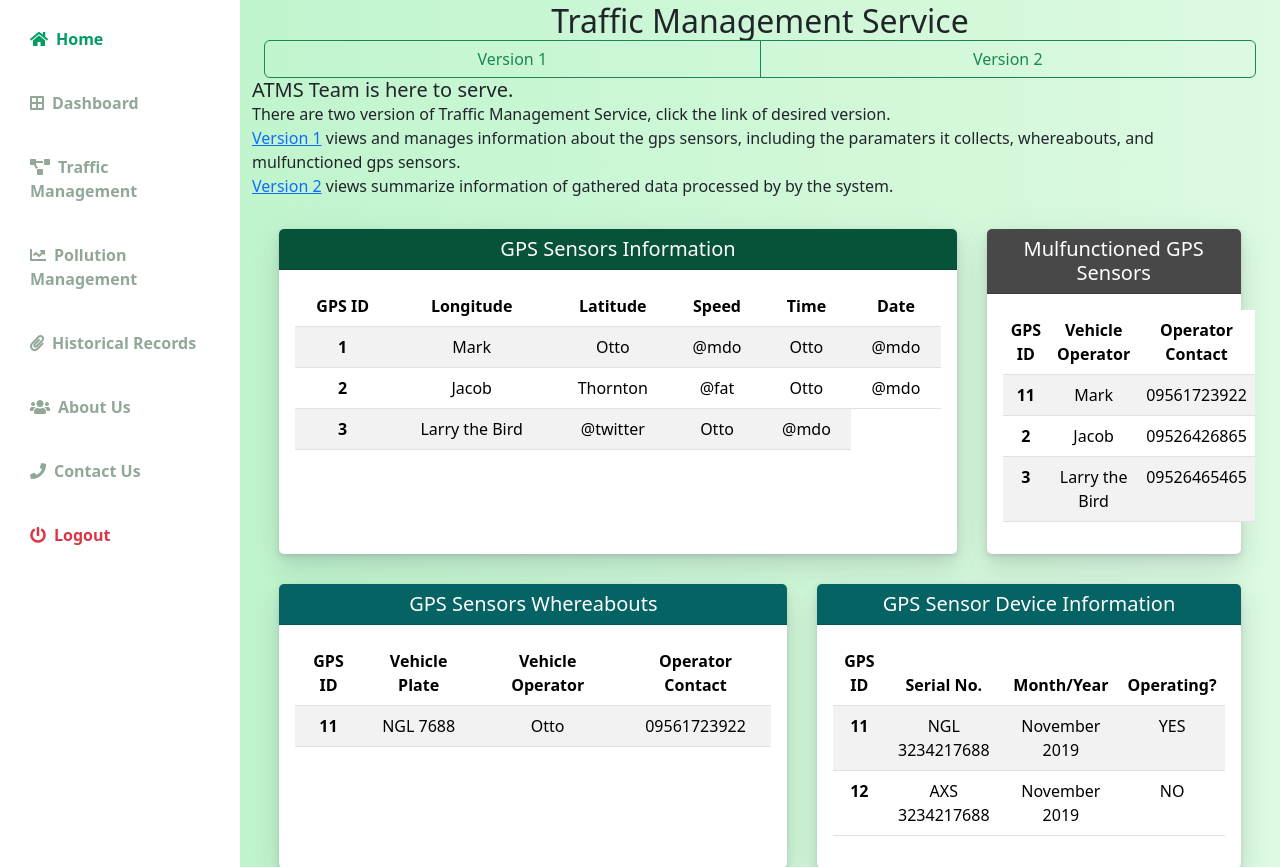
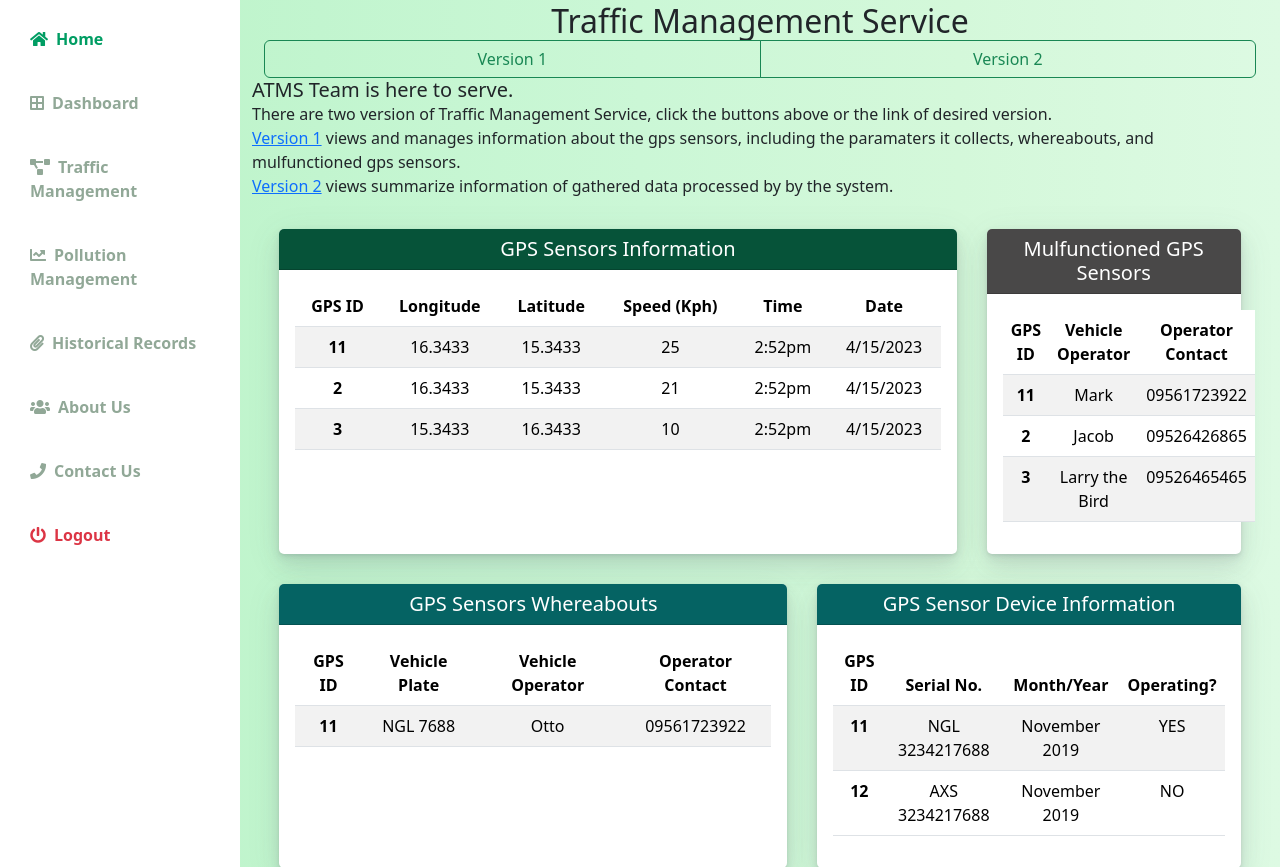
Before and after one commit to PradoJohn/ATMS, a Django app: page /traffic_management/ in a window 1280 px wide. Shown: the part 94-961 px from the top of the page. Run offline with Django 4.2, Linux system fonts and the light colour scheme; some libraries are stand-ins or nearby versions.

Commit message:
Refined Template

```diff
--- a/atmsapp/templates/menu/home.html
+++ b/atmsapp/templates/menu/home.html
@@ -57,7 +57,7 @@
                 <div class="card-body">
                 <h5 class="card-title">Traffic Management Service</h5>
                 <p class="card-text">This feature manages information related to traffic. </p>
-                <a href="#" class="btn btn-success">Get Started</a>
+                <a href="{% url 'traffic_management'%}" class="btn btn-success">Get Started</a>
                 </div>
             </div>
             </div>
@@ -73,7 +73,7 @@
                 <div class="card-body">
                 <h5 class="card-title">Air Pollution Management Service</h5>
                 <p class="card-text">This feature manages information related to air pollution. </p>
-                <a href="#" class="btn btn-success">Get Started</a>
+                <a href="{% url 'pollution_management'%}" class="btn btn-success">Get Started</a>
                 </div>
             </div>
             </div>
--- a/atmsapp/templates/menu/traffic_management.html
+++ b/atmsapp/templates/menu/traffic_management.html
@@ -21,7 +21,7 @@
     <div class="card-body">
         <h5 class="card-title">ATMS Team is here to serve.</h5>
         <p>
-            There are two version of Traffic Management Service, click the link
+            There are two version of Traffic Management Service, click the buttons above or the link
             of desired version.<br>
             <a href="{% url 'traffic_management' %}">Version 1</a> views and manages information about the gps sensors, including the paramaters it collects,
             whereabouts, and mulfunctioned gps sensors. <br>
@@ -42,7 +42,7 @@
                     <th >GPS ID</th>
                     <th >Longitude</th>
                     <th >Latitude</th>
-                    <th >Speed</th>
+                    <th >Speed (Kph)</th>
                     <th >Time</th>
                     <th >Date</th>
 
@@ -50,27 +50,28 @@
                 </thead>
                 <tbody>
                   <tr>
-                    <th scope="row">1</th>
-                    <td>Mark</td>
-                    <td>Otto</td>
-                    <td>@mdo</td>
-                    <td>Otto</td>
-                    <td>@mdo</td>
+                    <th scope="row">11</th>
+                    <td>16.3433</td>
+                    <td>15.3433</td>
+                    <td>25</td>
+                    <td>2:52pm</td>
+                    <td>4/15/2023</td>
                   </tr>
                   <tr>
                     <th scope="row">2</th>
-                    <td>Jacob</td>
-                    <td>Thornton</td>
-                    <td>@fat</td>
-                    <td>Otto</td>
-                    <td>@mdo</td>
+                    <td>16.3433</td>
+                    <td>15.3433</td>
+                    <td>21</td>
+                    <td>2:52pm</td>
+                    <td>4/15/2023</td>
                   </tr>
                   <tr>
                     <th scope="row">3</th>
-                    <td >Larry the Bird</td>
-                    <td>@twitter</td>
-                    <td>Otto</td>
-                    <td>@mdo</td>
+                    <td >15.3433</td>
+                    <td>16.3433</td>
+                    <td>10</td>
+                    <td>2:52pm</td>
+                    <td>4/15/2023</td>
                   </tr>
                 </tbody>
               </table>
--- a/atmsapp/templates/menu/traffic_management2.html
+++ b/atmsapp/templates/menu/traffic_management2.html
@@ -17,7 +17,7 @@
         <div class="card-body">
             <h5 class="card-title">ATMS Team is here to serve.</h5>
             <p>
-                There are two version of Traffic Management Service, click the link
+                There are two version of Traffic Management Service, click the buttons above or the link
                 of desired version.<br>
                 <a href="{% url 'traffic_management' %}">Version 1</a> views and manages information about the gps sensors, including the paramaters it collects,
                 whereabouts, and mulfunctioned gps sensors. <br>
--- a/atmsapp/templates/sidebar.html
+++ b/atmsapp/templates/sidebar.html
@@ -21,7 +21,7 @@
         <a href="{% url 'contact' %}" class="list-group-item list-group-item-action bg-transparent second-text fw-bold"><i
                 class="fa fa-phone me-2"></i>Contact Us</a>
 
-        <a href="{% url 'index' %}" class="list-group-item list-group-item-action bg-transparent text-danger fw-bold"><i
+        <a href="{% url 'login' %}" class="list-group-item list-group-item-action bg-transparent text-danger fw-bold"><i
                 class="fas fa-power-off me-2"></i>Logout</a>
     </div>
 </div>
--- a/atmsapp/views.py
+++ b/atmsapp/views.py
@@ -9,7 +9,7 @@ def dashboard(request):
     return render(request, 'menu/dashboard.html', {})
 
 def index(request):
-    return render(request, 'login_message.html', {})
+    return render(request, 'menu/home.html', {})
 
 def traffic_management(request):
     return render(request, 'menu/traffic_management.html', {})
```
Also changed, not shown: atmsapp/templates/records/all_records.html (+16 -6 lines).
